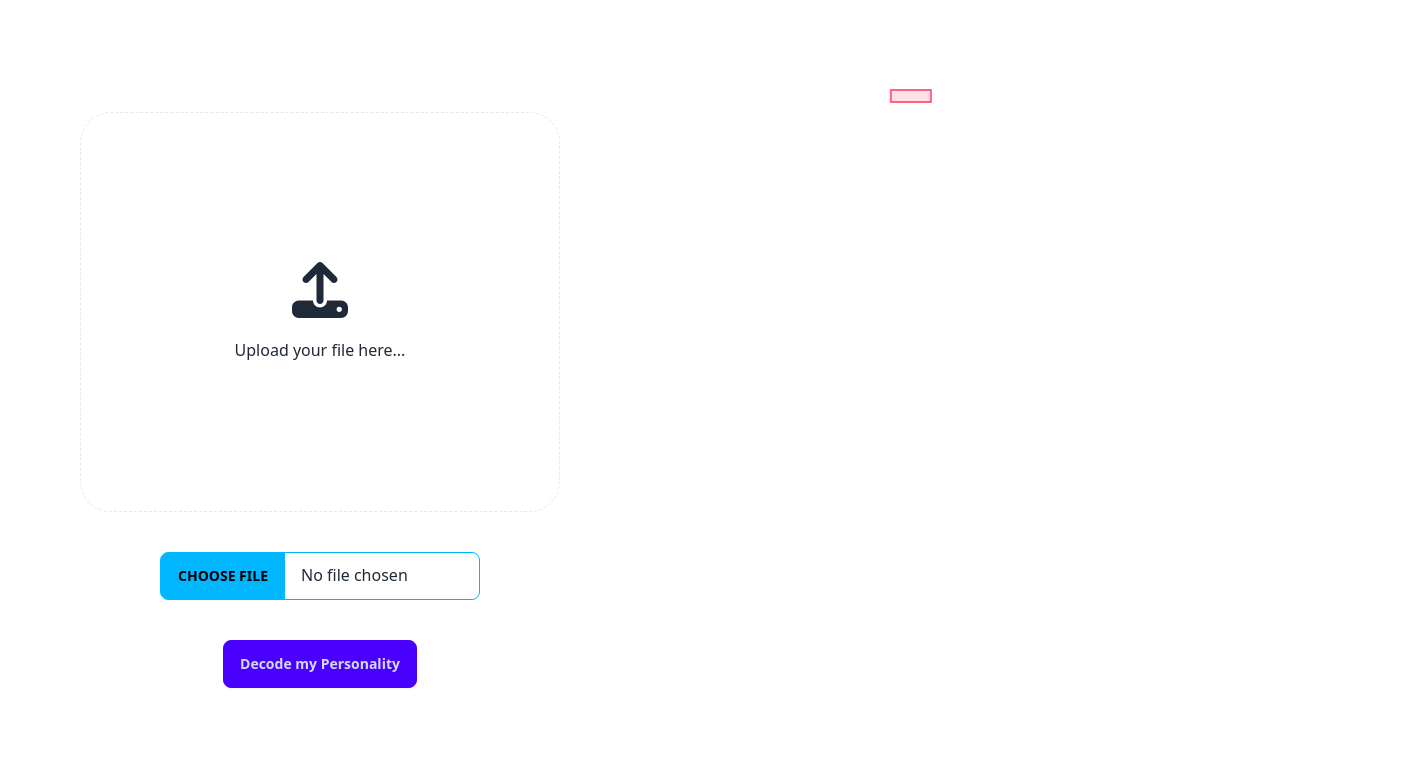
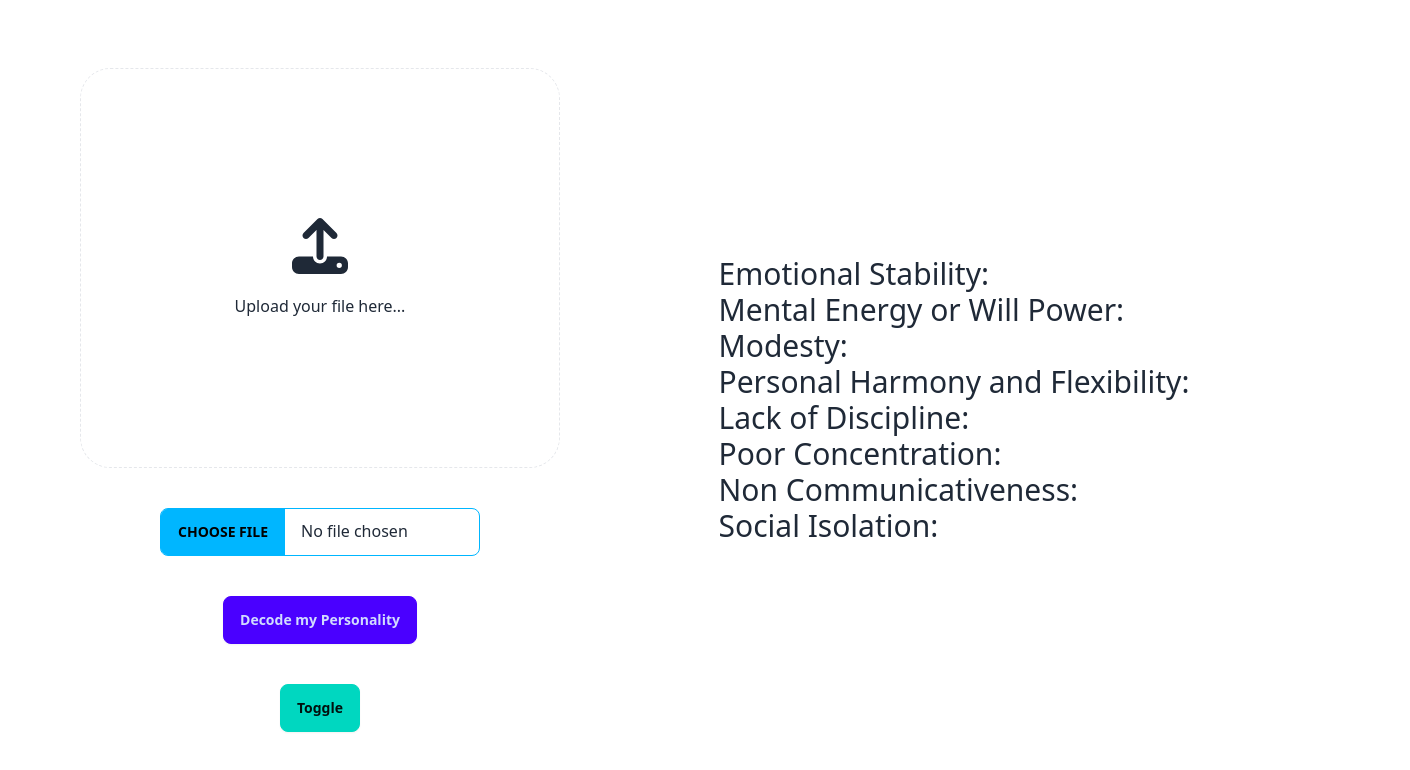
Before and after one commit to umesh-chaudhari/predict-frontend, a React (Vite) app: page / in a window 1280 px wide. Shown: the top 770 px of the page, 1410 px wide, since content can reach past the window. Built offline with nearby package versions, Linux system fonts and the light colour scheme.

Commit message:
added toggle button

```diff
--- a/src/components/Predict.jsx
+++ b/src/components/Predict.jsx
@@ -16,6 +16,7 @@ function Predict() {
     const [loading, setLoading] = useState(false);
     const [predictions, setPredictions] = useState([]);
     const [features, setFeatures] = useState([]);
+    const [toggle, setToggle] = useState(false)
     const options = {
         scales: {
             r: {
@@ -28,7 +29,7 @@ function Predict() {
                     color: 'rgba(255, 255, 255, 0.2)', // Lighten the angle lines
                 },
                 ticks: {
-                    color: '#fff', // Make the ticks white for visibility
+                    color: '#000506', // Make the ticks white for visibility
                     stepSize: 1,
                     callback: function (value) {
                         const levels = ["Low", "Medium", "High"];
@@ -64,10 +65,10 @@ function Predict() {
             {
                 label: 'Personality Traits',
                 data:predictions,
-                backgroundColor: 'rgba(255, 99, 132, 0.2)', // Slightly transparent pink
-                borderColor: 'rgba(255, 99, 132, 1)', // Solid pink
+                backgroundColor: 'rgba(0, 181, 255, 0.1)', // Slightly transparent pink
+                borderColor: 'rgba(0, 181, 255, 0.5)', // Solid pink
                 borderWidth: 2,
-                pointBackgroundColor: 'rgba(255, 99, 132, 1)',
+                pointBackgroundColor: 'rgba(0, 181, 255, 1)',
                 pointBorderColor: '#fff',
             },
         ],
@@ -78,6 +79,8 @@ function Predict() {
     const levels = ["Good", "Better", "Best"];
 
     function handleImage(event) {
+        const imagePreview = URL.createObjectURL(event.target.files[0])
+        setImageSource(imagePreview)
         setImage(event.target.files[0])
     }
 
@@ -92,9 +95,10 @@ function Predict() {
                     'Content-Type': 'multipart/form-data',
                 },
             });
-            console.log("response data---",response.data)
-            setPredictions(Object.values(response.data));
-            // setFeatures(raw_features);
+            console.log("response data---",response.data[1])
+            setPredictions(response.data[0]);
+            setFeatures(response.data[1]);
+            console.log("")
             // setImageSource(`http://localhost:5000/static/${file_path}`);
             setLoading(false)
         } catch (error) {
@@ -135,6 +139,9 @@ function Predict() {
                 <button className="btn btn-primary" onClick={decode}>
                     Decode my Personality
                 </button>
+                <button className="btn btn-accent" onClick={() => {
+                    setToggle(!toggle)
+                }}>Toggle</button>
 
             </div>
 
@@ -145,11 +152,24 @@ function Predict() {
                         Loading
                     </button>
                 ) : (
-                  <Radar data={data} options={options} />
-                  //   <ClassificationReport />
+                    <div className="w-[900px] flex justify-center">
+                        {toggle?(
+                        <Radar data={data} options={options} />
+                            ):(
+                            <div>
+                                <ul>
+                                    {traitNames.map((item, index) => (
+                                        <li className="text-3xl text-start flex gap-3" key={index}>{item}:<h4 className="text-3xl font-bold">{levels[predictions[index]]}</h4></li>
+                                    ))
+                                    }
+                                </ul>
+                            </div>
+                        )
+                        }
+
+                    </div>
 
                 )}
-
             </div>
         </div>
     );
```
